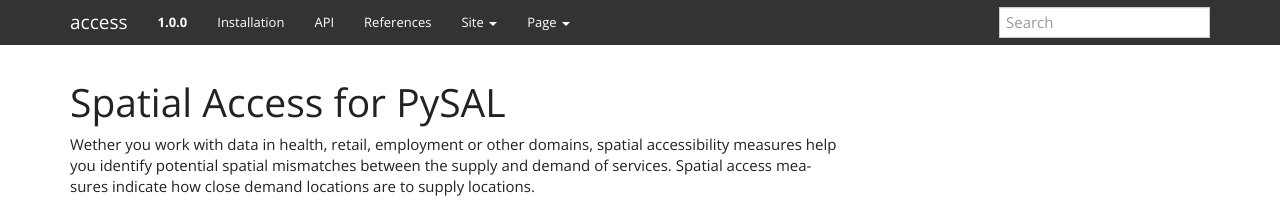
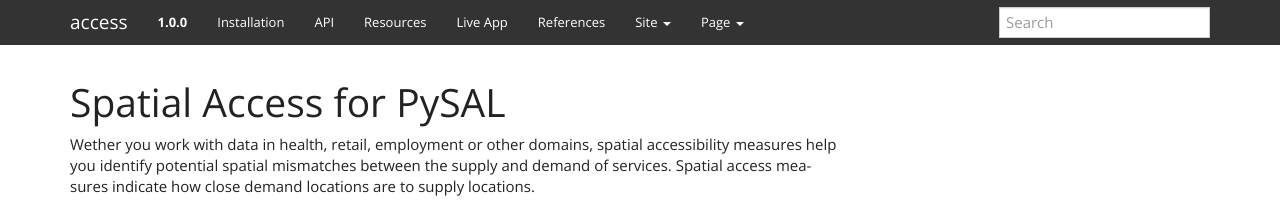
Before and after one commit to pysal/access, a Sphinx documentation site: the page built from docs/index.rst, in a window 1280 px wide. Shown: the top 207 px of the page. Built offline with Sphinx 7.4.7, drawn with Linux system fonts in a browser that asks for light colours; pages that are not in the unit, such as notebooks, are missing from menus; cross-references to code outside the pages are shown as plain code.

Commit message:
added new pages to conf

```diff
--- a/docs/conf.py
+++ b/docs/conf.py
@@ -169,6 +169,8 @@
     'navbar_links': [
                      ("Installation", "installation"),
                      ("API", "api"),
+                     ("Resources", "resources"),
+                     ("Live App", "live_app"),
                      ("References", "references"),
                      ],
 
```
